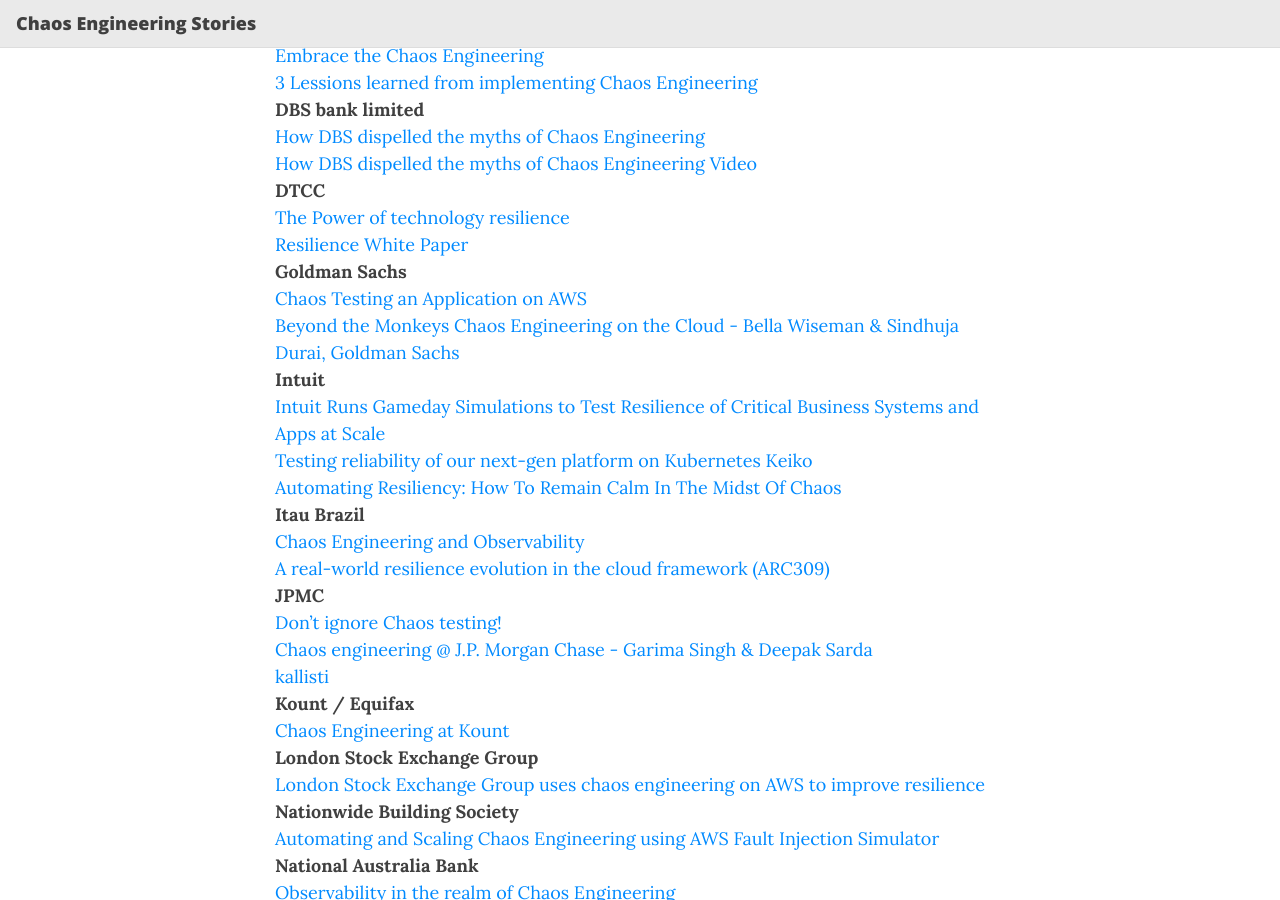
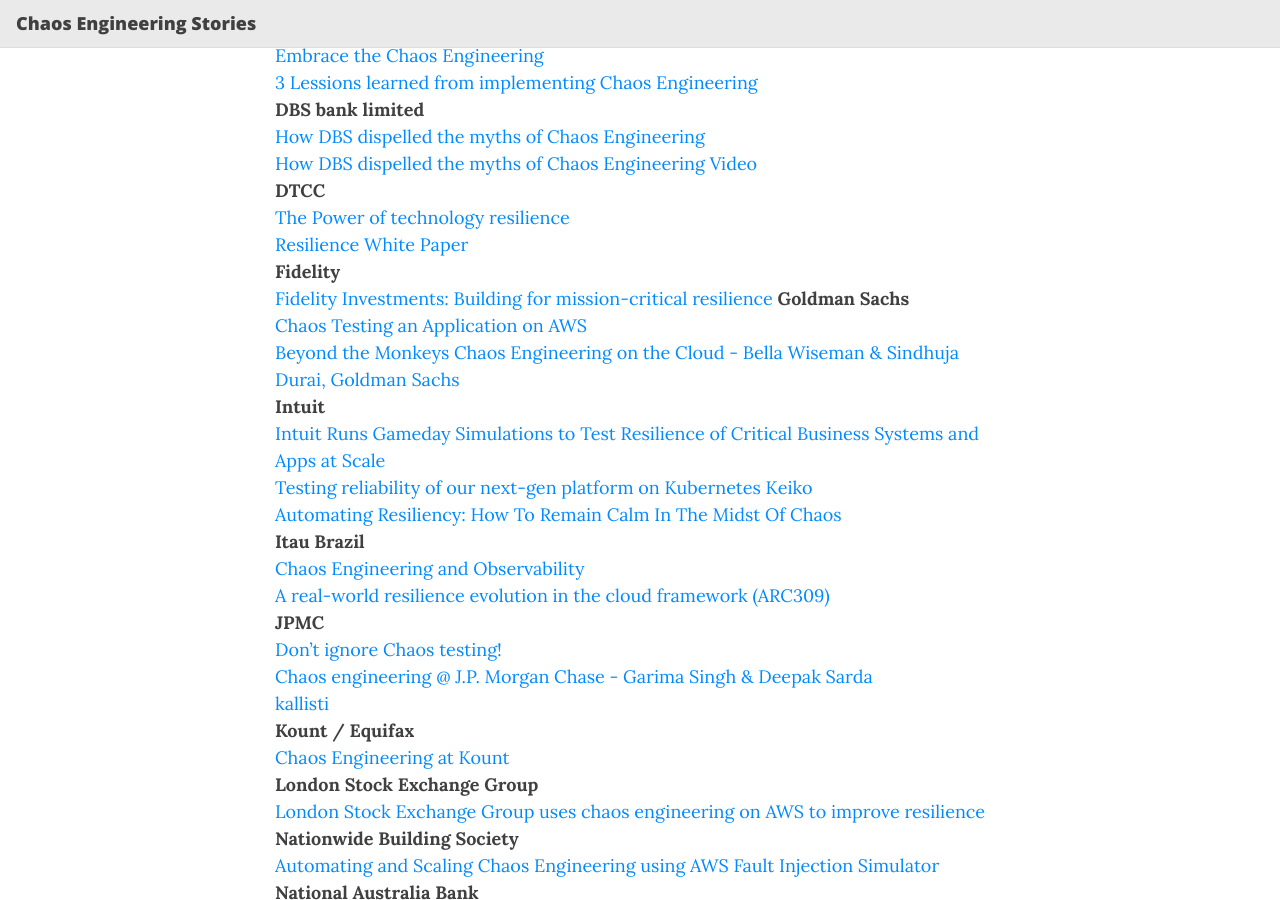
Before and after one commit to ldomb/ChaosEngineeringPublicStories, a Jekyll site: the page built from index.md, in a window 1280 px wide and 900 px high, scrolled down 765 px. Built offline with Jekyll 4.4.1, drawn with Linux system fonts in a browser that asks for light colours; nearby versions of some CDN libraries.

```diff
--- a/index.md
+++ b/index.md
@@ -36,6 +36,8 @@ _**Financial Services**_
 **DTCC**
 [The Power of technology resilience](https://www.dtcc.com/-/media/Files/Downloads/WhitePapers/The-Power-of-Technology-Resilience.pdf)
 [Resilience White Paper](https://www.dtcc.com/~/media/Files/Downloads/WhitePapers/Resilience-White-Paper.pdf)
+**Fidelity**
+[Fidelity Investments: Building for mission-critical resilience]([https://www.youtube.com/watch?v=mYKNR0UXwMc](https://youtu.be/mYKNR0UXwMc?t=2013))
 **Goldman Sachs**
 [Chaos Testing an Application on AWS](https://developer.gs.com/blog/posts/chaos-testing-an-application-on-aws)
 [Beyond the Monkeys Chaos Engineering on the Cloud - Bella Wiseman & Sindhuja Durai, Goldman Sachs](https://www.youtube.com/watch?v=HlQlfkgA4W8)
```
